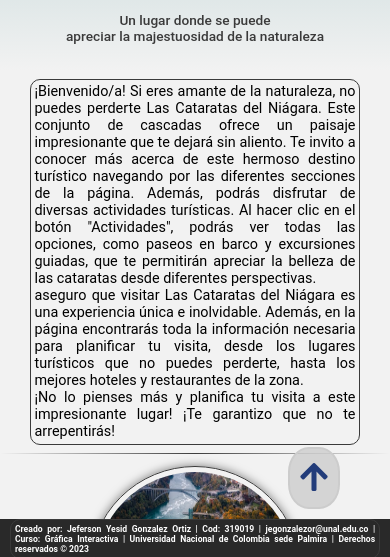
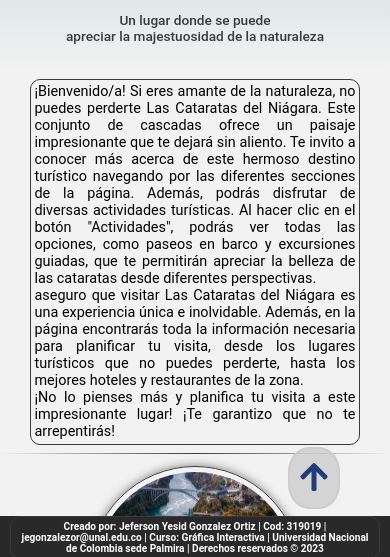
Before and after one commit to T4ya/Pagina_web_Grafica_interactiva, a plain HTML site: page Index.html in a window 390 px wide. Shown: the part 285-842 px from the top of the page. Drawn offline with Linux system fonts and the light colour scheme.

Commit message:
Arreglado desfase del footer

```diff
--- a/estilos.css
+++ b/estilos.css
@@ -301,8 +301,6 @@ table img:hover {
   opacity: 0.5; /*Opacidad*/
 }
 
-
-
 /*Estilos del footer*/
 .Footer {
   /*Centrar el footer*/
@@ -317,6 +315,11 @@ table img:hover {
   /*Aplicar color de fuente*/
   color: #ffffff;
   background-color: #292929;
+}
+
+.Footer p {
+  /*Anular la justificacion del texto del footer*/
+  text-align: center;
 }
 
 /*Estilos para las diferentes pantallas*/
@@ -528,9 +531,9 @@ table img:hover {
   /*Centrar el footer*/
   text-align: center;
   /*Disminuir tamaño de los párrafos y la fuente*/
-  font-size: 0.6em;
+  font-size: 0.7em;
   /*Colocarlo en la parte inferior de la página*/
-  position: fixed; /*Posición*/
+  position: absolute; /*Posición*/
   bottom: 0; /*Posición en el eje Y*/
   width: 100%;
   /*Aplicar estilo negrita*/
@@ -682,4 +685,5 @@ table img:hover {
     color: #ffffff;
     background-color: #292929;
     }
+
 }
```
Lines whose indentation alone changed are shown as unchanged.
